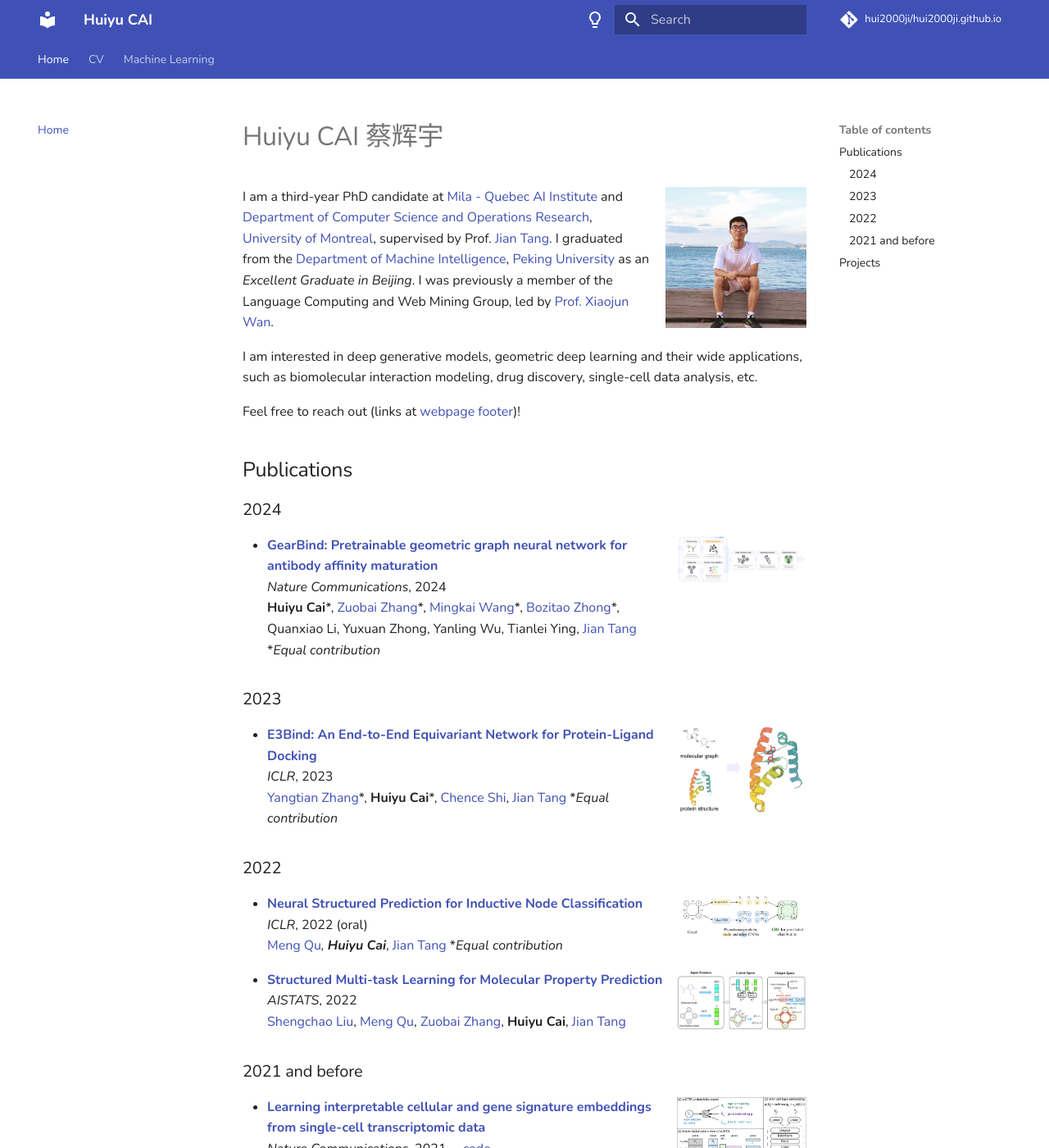
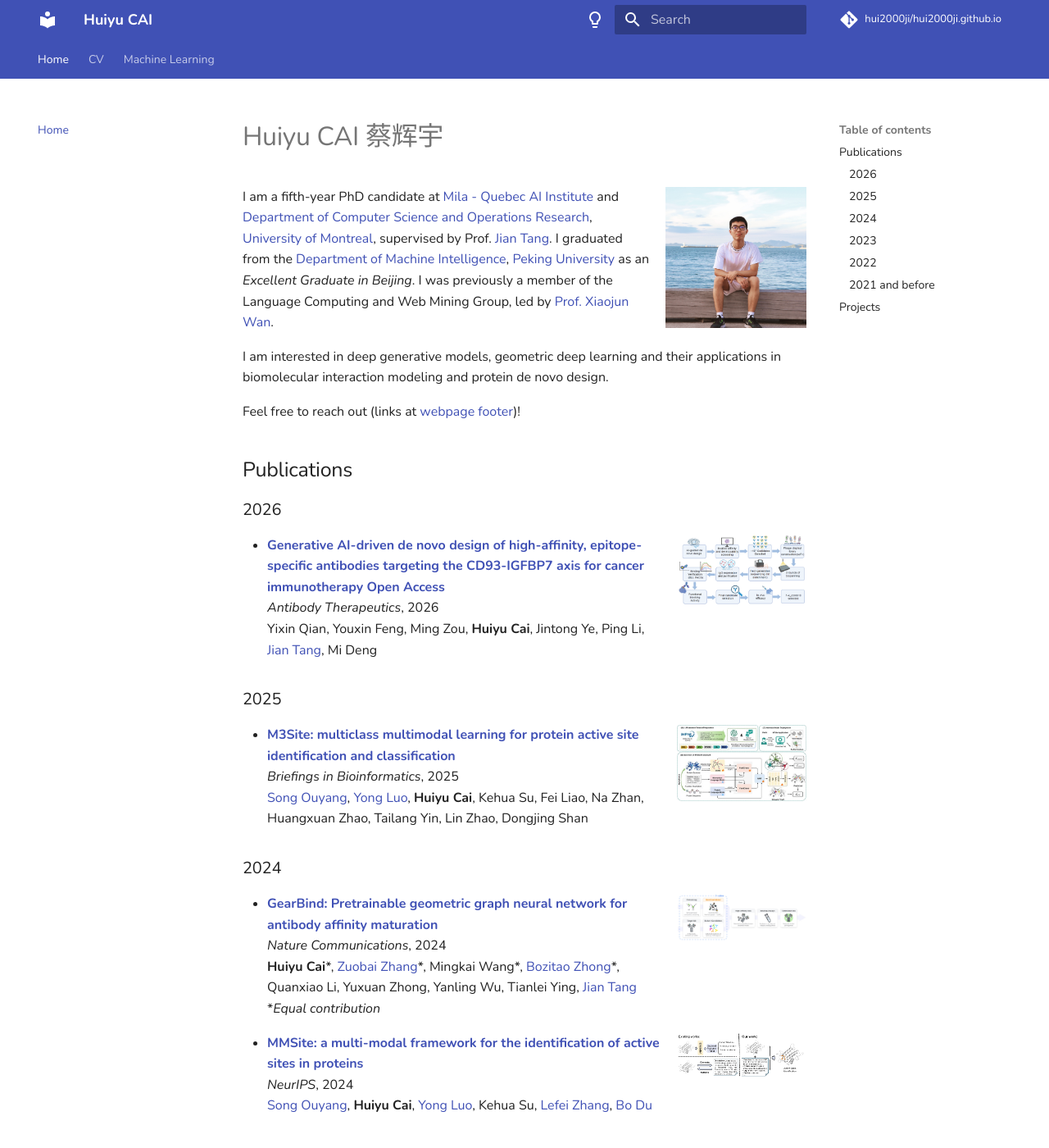
Before and after one commit to hui2000ji/hui2000ji.github.io, an MkDocs documentation site: the page built from docs/index.md, in a window 1280 px wide and 1400 px high. Shown: the whole window at 82% size. Built offline with MkDocs 1.6.1 and Material for MkDocs 9.7.7, drawn with Linux system fonts in a browser that asks for light colours; nearby versions of some CDN libraries; comment, search, counter and statistics services are not loaded.

Commit message:
update papers

```diff
--- a/docs/index.md
+++ b/docs/index.md
@@ -2,23 +2,39 @@
 
 ![profile photo](assets/images/photo.jpg){: align=right style="width: 25%" }
 
-I am a third-year PhD candidate at <a href="https://mila.quebec/en">Mila - Quebec AI Institute</a> and <a href="https://diro.umontreal.ca/english/home/">Department of Computer Science and Operations Research</a>, <a href="https://www.umontreal.ca/en/">University of Montreal</a>, supervised by Prof. <a href="https://jian-tang.com">Jian Tang</a>. I graduated from the <a href="http://www.cis.pku.edu.cn/">Department of Machine Intelligence</a>,
+I am a fifth-year PhD candidate at <a href="https://mila.quebec/en">Mila - Quebec AI Institute</a> and <a href="https://diro.umontreal.ca/english/home/">Department of Computer Science and Operations Research</a>, <a href="https://www.umontreal.ca/en/">University of Montreal</a>, supervised by Prof. <a href="https://jian-tang.com">Jian Tang</a>. I graduated from the <a href="http://www.cis.pku.edu.cn/">Department of Machine Intelligence</a>,
 <a href="http://www.pku.edu.cn">Peking University</a> as an *Excellent Graduate in Beijing*.
 I was previously a member of the Language Computing and Web Mining Group,
 led by <a href="https://wanxiaojun.github.io/">Prof. Xiaojun Wan</a>.
 
-I am interested in deep generative models, geometric deep learning and their wide applications,
-such as biomolecular interaction modeling, drug discovery, single-cell data analysis, etc.
+I am interested in deep generative models, geometric deep learning and their applications in biomolecular interaction modeling and protein de novo design.
 
 Feel free to reach out (links at [webpage footer](#index_bottom))!
 
 ## Publications
 
+### 2026
+
+![denovo-ab-design](assets/images/denovo-ab-design.png){: align=right style="width: 23%" }
+
+- [**Generative AI-driven de novo design of high-affinity, epitope-specific antibodies targeting the CD93-IGFBP7 axis for cancer immunotherapy Open Access**](https://academic.oup.com/abt/advance-article/doi/10.1093/abt/tbag019/8664001)<br><em>Antibody Therapeutics</em>, 2026<br>Yixin Qian, Youxin Feng, Ming Zou, <strong>Huiyu Cai</strong>, Jintong Ye, Ping Li, <a href="https://jian-tang.com">Jian Tang</a>, Mi Deng
+
+### 2025
+
+![M3Site](assets/images/m3site.jpeg){: align=right style="width: 23%" }
+
+- [**M3Site: multiclass multimodal learning for protein active site identification and classification**](https://academic.oup.com/bib/article/26/6/bbaf590/8321763)<br><em>Briefings in Bioinformatics</em>, 2025<br><a href="https://ouyang-song.com/">Song Ouyang</a>, <a href="https://scholar.google.com/citations?user=zb1oVGIAAAAJ">Yong Luo</a>, <strong>Huiyu Cai</strong>, Kehua Su, Fei Liao, Na Zhan, Huangxuan Zhao, Tailang Yin, Lin Zhao, Dongjing Shan
+
+
 ### 2024
 
 ![GearBind](assets/images/gearbind.png){: align=right style="width: 23%" }
 
-- [**GearBind: Pretrainable geometric graph neural network for antibody affinity maturation**](https://www.nature.com/articles/s41467-024-51563-8)<br><em>Nature Communications</em>, 2024<br><strong>Huiyu Cai</strong>\*, <a href="https://oxer11.github.io/">Zuobai Zhang</a>\*, <a href="https://mkaiw.github.io/">Mingkai Wang</a>\*, <a href="https://zhongbozitao.github.io/">Bozitao Zhong</a>\*, Quanxiao Li, Yuxuan Zhong, Yanling Wu, Tianlei Ying, <a href="https://jian-tang.com">Jian Tang</a> *<em>Equal contribution</em>
+- [**GearBind: Pretrainable geometric graph neural network for antibody affinity maturation**](https://www.nature.com/articles/s41467-024-51563-8)<br><em>Nature Communications</em>, 2024<br><strong>Huiyu Cai</strong>\*, <a href="https://oxer11.github.io/">Zuobai Zhang</a>\*, Mingkai Wang\*, <a href="https://zhongbozitao.github.io/">Bozitao Zhong</a>\*, Quanxiao Li, Yuxuan Zhong, Yanling Wu, Tianlei Ying, <a href="https://jian-tang.com">Jian Tang</a> *<em>Equal contribution</em>
+
+![MMSite](assets/images/mmsite.png){: align=right style="width: 23%" }
+
+- [**MMSite: a multi-modal framework for the identification of active sites in proteins**](https://openreview.net/forum?id=XHdwlbNSVb)<br><em>NeurIPS</em>, 2024<br><a href="https://ouyang-song.com/">Song Ouyang</a>, <strong>Huiyu Cai</strong>, <a href="https://scholar.google.com/citations?user=zb1oVGIAAAAJ">Yong Luo</a>, Kehua Su, <a href="https://jszy.whu.edu.cn/zhanglefei/zh_CN/index.htm">Lefei Zhang</a>, <a href="https://scholar.google.com/citations?user=Shy1gnMAAAAJ">Bo Du</a>
 
 ### 2023
 
```
Also changed, not shown: docs/assets/images/denovo-ab-design.png (added), docs/assets/images/m3site.jpeg (added), docs/assets/images/mmsite.png (added).
